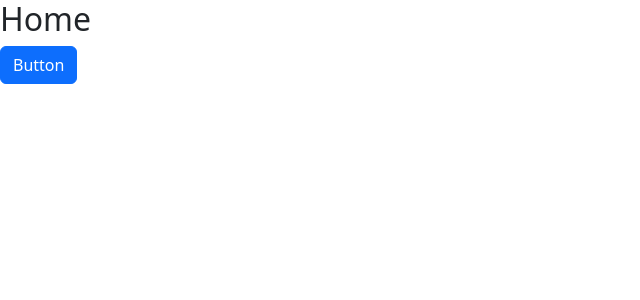
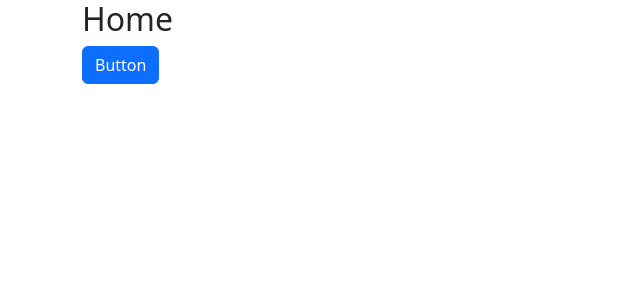
Before and after one commit to acme-sprocket-corp/owens, a React (Vite) app: page / in a window 1280 px wide. Shown: the top 300 px of the page, without its empty margins (0-640 px from the left). Built offline with nearby package versions, Linux system fonts and the light colour scheme.

Commit message:
container updates

```diff
--- /dev/null
+++ b/src/common/container/container.tsx
@@ -0,0 +1,7 @@
+import type RequiredChildrenProperties from "../interfaces/required-children-properties";
+
+export const Container: React.FC<RequiredChildrenProperties> = ({
+  children,
+}: RequiredChildrenProperties) => {
+  return <div className="container">{children}</div>;
+};
--- a/src/common/index.ts
+++ b/src/common/index.ts
@@ -1 +1,2 @@
 export { Button } from "./button/button";
+export { Container } from "./container/container";
--- /dev/null
+++ b/src/common/interfaces/required-children-properties.ts
@@ -0,0 +1,5 @@
+import type { ReactNode } from "react";
+
+export default interface RequiredChildrenProperties {
+  children: ReactNode;
+}
--- a/src/features/home/home.tsx
+++ b/src/features/home/home.tsx
@@ -1,10 +1,10 @@
-import { Button } from "../../common";
+import { Button, Container } from "../../common";
 
 export const Home: React.FC = () => {
   return (
-    <div>
+    <Container>
       <h2>Home</h2>
       <Button content="Button" handleOnClick={() => {}} />
-    </div>
+    </Container>
   );
 };
```
Also changed, not shown: 2 other files (tests, documents, lock files or other folders).
